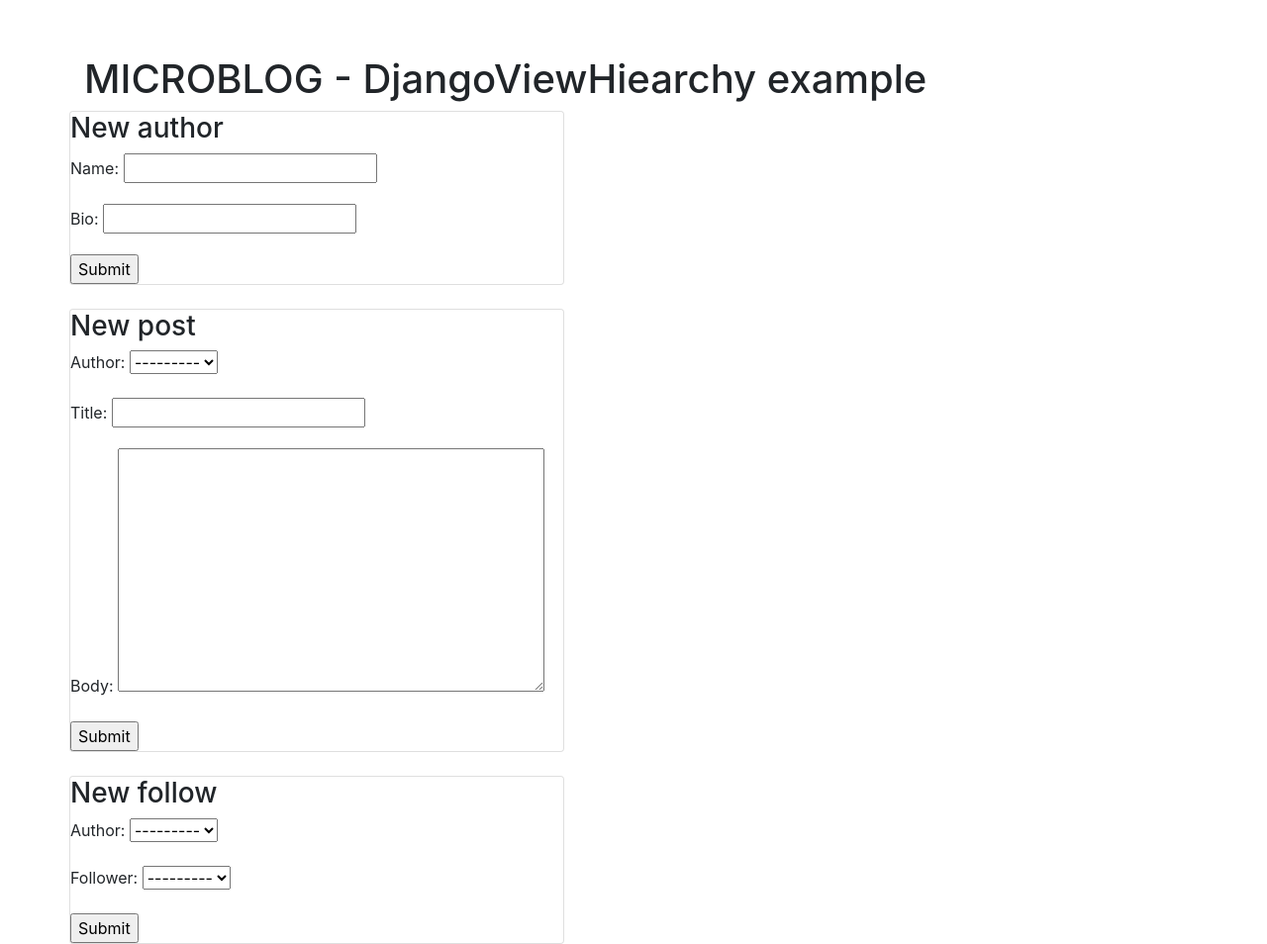
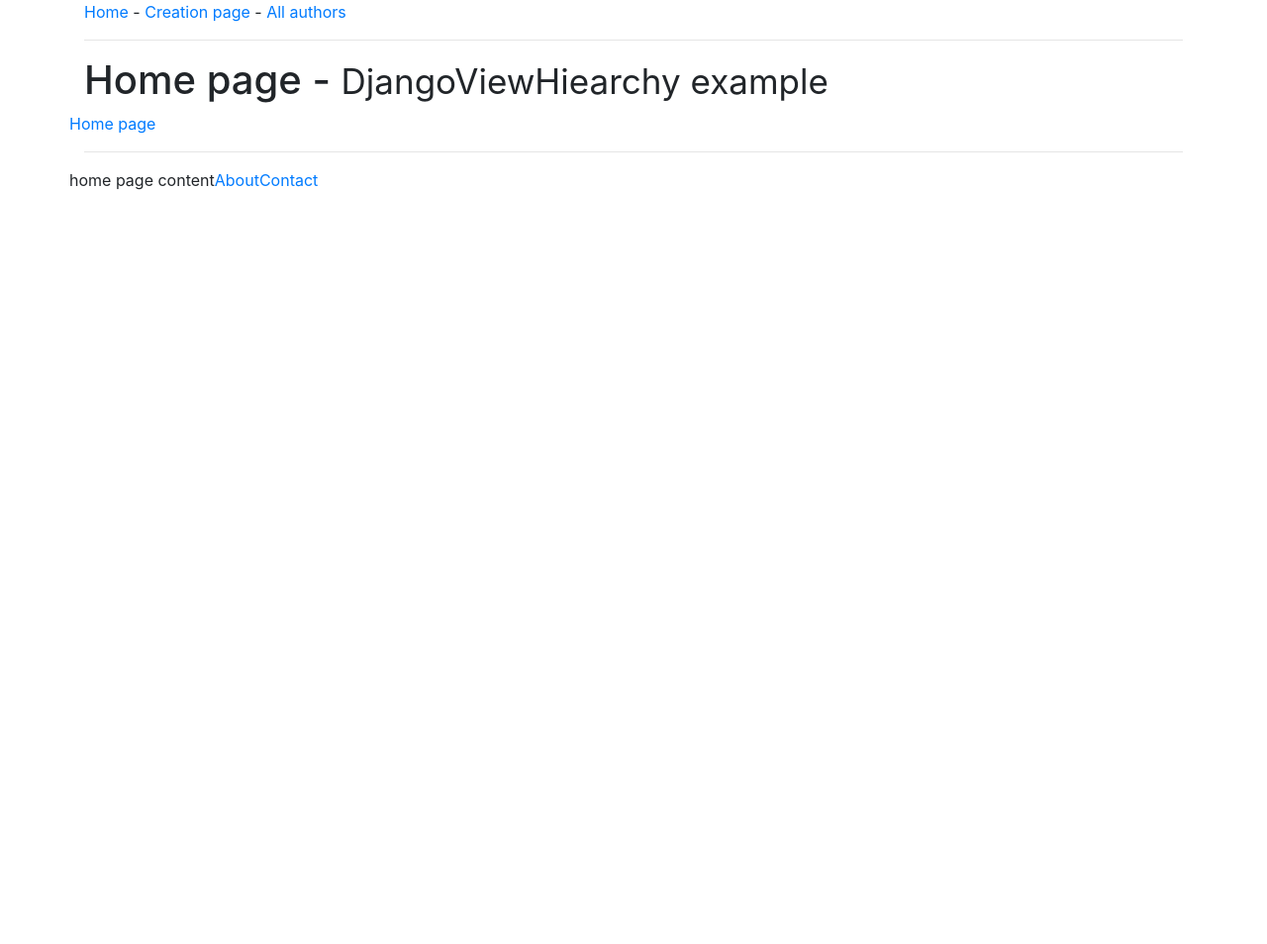
Before and after one commit to michaelpb/django-view-hierarchy, a Django app: page / in a window 1280 px wide. Shown: the whole page at 99% size. After the commit the page ends 192 px from the top, so only its background shows below. Run offline with Django 3.2, Linux system fonts and the light colour scheme; data that the repository does not hold is empty; parts of the project's set-up code (start-up, migrations or seed data) failed here and were passed over; some libraries are stand-ins or nearby versions.

Commit message:
Add title feature, also add example

```diff
--- a/django_view_hierarchy/decorators.py
+++ b/django_view_hierarchy/decorators.py
@@ -1,10 +1,10 @@
-from collections import namedtuple
+from collections import namedtuple, defaultdict
 from functools import wraps
 
 from django_view_hierarchy.utils import set_request_breadcrumbs
 
 
-class Breadcrumb(namedtuple('Breadcrumb', ['title', 'url'])):
+class Breadcrumb(namedtuple('Breadcrumb', ['title', 'url', 'groups'])):
     def __str__(self):
         return '<a href="%s">%s</a>' % (
             self.url,
@@ -16,6 +16,7 @@
     def __init__(self):
         self.bc_sources = []
         self.breadcrumbs = []
+        self.by_group = defaultdict(list)
 
     @property
     def last(self):
@@ -29,8 +30,27 @@
             return None
         return self.breadcrumbs[0]
 
-    def append(self, title, url):
-        self.breadcrumbs.append(Breadcrumb(title, url))
+    @property
+    def title(self):
+        '''
+        Guess at a set of breadcrumbs to determine a page title
+        '''
+        title_bcs = self.by_group['title']
+        if self.last and self.last not in title_bcs:
+            title_bcs.append(self.last)
+        if not title_bcs:
+            return ''
+
+        titles = [bc.title for bc in title_bcs]
+        titles.reverse()
+        return ' - '.join(titles)
+
+    def append(self, title, url, groups):
+        breadcrumb = Breadcrumb(title, url, groups)
+        self.breadcrumbs.append(breadcrumb)
+        if groups:
+            for group in groups:
+                self.by_group[group].append(breadcrumb)
 
     def add_breadcrumb_source(self, view, arg_names):
         self.bc_sources.append((view, arg_names))
@@ -60,16 +80,20 @@
     return decorator
 
 
-def breadcrumb(breadcrumb_getter, view_name=None):
+def breadcrumb(breadcrumb_getter, view_name=None, groups=None):
     '''
     Given a string or a function which takes the same sort of arguments as
     the view, and optionally a view name, wrap the current view in a way
     that will append as needed breadcrumbs to the breadcrumbs object. This
     assumes the view has already been inserted in a view hierarchy.
+
+    Optionally, we can add this breadcrumb to breadcrumb "groups", allowing us
+    to specify certain extra properties of it (should be some iterable)
     '''
     def decorator(view_func):
         view_func.breadcrumb = None
         view_func.view_name = view_name
+        view_func.breadcrumb_groups = groups
         if isinstance(breadcrumb_getter, str):
             view_func.breadcrumb = breadcrumb_getter
         else:
--- a/django_view_hierarchy/utils.py
+++ b/django_view_hierarchy/utils.py
@@ -85,9 +85,9 @@
 
         # Determine and append the breadcrumb title and reverse URL
         title, url = get_info_from_view_or_cbv(view, request, args, kwargs)
-        request.breadcrumbs.append(title, url)
+        request.breadcrumbs.append(title, url, view.breadcrumb_groups)
 
     # Finally, append current breadcrumb
     title, url = get_info_from_view_or_cbv(
         view_or_cbv, request, all_args, all_kwargs)
-    request.breadcrumbs.append(title, url)
+    request.breadcrumbs.append(title, url, view_or_cbv.breadcrumb_groups)
--- a/django_view_hierarchy/views.py
+++ b/django_view_hierarchy/views.py
@@ -6,6 +6,7 @@
 class BreadcrumbMixin:
     breadcrumb = None
     view_name = None
+    breadcrumb_groups = None
 
     def get_reverse_url(self):
         return reverse(self.view_name, args=self.args, kwargs=self.kwargs)
--- a/example/example/urls.py
+++ b/example/example/urls.py
@@ -1,14 +1,25 @@
 from django.conf.urls import url
 from django.contrib import admin
-from microblog import views as mb_views
+from microblog import views
+from django_view_hierarchy.helpers import view_hierarchy
 
-urlpatterns = [
-    url(r'^$', mb_views.index),
-    url(r'^new-author/$', mb_views.new_author),
-    url(r'^new-post/$', mb_views.new_post),
-    url(r'^new-follow/$', mb_views.new_follow),
+urlpatterns = view_hierarchy({
+    '': views.home,
+    'about': {
+        '': views.about,
+        'contact': views.about_contact,
+    },
+    'posts': {
+        '': views.all_authors,
+        '(?P<username>\w{0,50})/': views.view_posts,
+    },
+}) + [
+    url(r'^creation/$', views.creation),
 
-    url(r'^posts/(?P<username>\w{0,50})/$', mb_views.view_posts),
-    url(r'^admin/', admin.site.urls),
+    url(r'^new-author/$', views.new_author),
+    url(r'^new-post/$', views.new_post),
+    url(r'^new-follow/$', views.new_follow),
+
+    #url(r'^admin/', admin.site.urls),
     # url(r'', include('django_view_hierarchy.urls', namespace='django_view_hierarchy')),
 ]
--- a/example/manage.py
+++ b/example/manage.py
@@ -1,6 +1,8 @@
 #!/usr/bin/env python
 import os
 import sys
+
+sys.path.append('..')
 
 if __name__ == "__main__":
     os.environ.setdefault("DJANGO_SETTINGS_MODULE", "example.settings")
--- a/example/microblog/views.py
+++ b/example/microblog/views.py
@@ -1,10 +1,22 @@
-from django_view_hierarchy.helpers import EventDictPaginator
+from django_view_hierarchy.decorators import breadcrumb
 from django.shortcuts import redirect, render
 from microblog.forms import AuthorForm, FollowForm, MicroPostForm
 from microblog.models import Author, MicroPost
 
+@breadcrumb('Home page')
+def home(request):
+    return render(request, 'home.html')
 
-def index(request):
+@breadcrumb('About', groups=('title',))
+def about(request):
+    return render(request, 'home.html', {'content': 'about page: <a href="contact">contact page</a>'})
+
+@breadcrumb('Contact', groups=('title',))
+def about_contact(request):
+    return render(request, 'home.html', {'content': 'about contact page'})
+
+
+def creation(request):
     return render(request, 'index.html', {
         'author_form': AuthorForm(),
         'follow_form': FollowForm(),
@@ -28,15 +40,22 @@
     return redirect('/')
 
 
+@breadcrumb(
+    lambda request, username: Author.objects.get(name=username).name
+)
 def view_posts(request, username):
     author = Author.objects.get(name=username)
     if request.method == 'POST':
         AuthorForm(request.POST, instance=author).save()
         return redirect(author.get_absolute_url())
     return render(request, 'posts.html', {
-        'activities': EventDictPaginator(author, 100).page(1),
-        'form': AuthorForm(instance=author),
         'posts': MicroPost.objects.filter(author__name=username),
         'micro_post_form': MicroPostForm(initial={'author': author}),
         'username': username,
     })
+
+@breadcrumb('All authors')
+def all_authors(request):
+    return render(request, 'all_authors.html', {
+        'authors': Author.objects.all(),
+    })
--- a/example/templates/base.html
+++ b/example/templates/base.html
@@ -3,7 +3,7 @@
 <head>
   <meta charset="utf-8">
   <meta http-equiv="x-ua-compatible" content="ie=edge">
-  <title>{% block title %}django_view_hierarchy{% endblock title %}</title>
+  <title>{% block title %}{{ request.breadcrumbs.title }}{% endblock title %}</title>
   <meta name="viewport" content="width=device-width, initial-scale=1.0">
   <meta name="description" content="">
   <meta name="author" content="">
@@ -19,43 +19,43 @@
 
 <body>
 
-<div class="m-b">
-  <nav class="navbar navbar-dark navbar-static-top bg-inverse">
-    <div class="container">
-      <a class="navbar-brand" href="/">django_view_hierarchy</a>
-      <button type="button" class="navbar-toggler hidden-sm-up pull-xs-right" data-toggle="collapse"
-              data-target="#bs-navbar-collapse-1">
-        &#9776;
-      </button>
-
-      <!-- Collect the nav links, forms, and other content for toggling -->
-      <div class="collapse navbar-toggleable-xs" id="bs-navbar-collapse-1">
-        <ul class="nav navbar-nav">
-          <li class="nav-item">
-            <a class="nav-link" href="/">Home</a>
-          </li>
-        </ul>
-      </div>
-    </div>
-  </nav>
+    <!-- Collect the nav links, forms, and other content for toggling -->
+<div class="container">
+    <a href="/">Home</a> -
+    <a href="/creation/">Creation page</a> -
+    <a href="/posts/">All authors</a>
+    <hr />
 </div>
 
 <div class="container">
 
-    <h1>MICROBLOG - DjangoViewHiearchy example</h1>
+    <h1>{% block header %}MICROBLOG{% endblock %} - <small>DjangoViewHiearchy example</small></h1>
   {% if messages %}
-  {% for message in messages %}
-  <div class="alert {% if message.tags %}alert-{{ message.tags }}{% endif %}">{{ message }}</div>
-  {% endfor %}
+    {% for message in messages %}
+        <div class="alert {% if message.tags %}alert-{{ message.tags }}{% endif %}">{{ message }}</div>
+    {% endfor %}
   {% endif %}
+  <div class="row m-t-2">
+    <div class="panel">
+        {% for breadcrumb in request.breadcrumbs %}
+            {{ breadcrumb|safe }}
+            {% if not forloop.last %}
+             &gt;
+            {% endif %}
+        {% endfor %}
+    </div>
+  </div>
+  <hr />
 
   {% block content %}
   <div class="row m-t-2">
+    {% block main %}
     <p>Use this document as a way to quick start any new project.</p>
     <p>The current template is loaded from
       <code>django_view_hierarchy/example/templates/base.html</code>. </p>
     <p>Whenever you overwrite the contents of <code>django_view_hierarchy/example/django_view_hierarchy/urls.py</code> with your
       own content, you should see it here.</p>
+    {% endblock main %}
   </div>
   {% endblock content %}
 
--- /dev/null
+++ b/example/templates/home.html
@@ -0,0 +1,16 @@
+{% extends "base.html" %}
+
+{% block header %}{{ request.breadcrumbs.title }}{% endblock %}
+
+{% block main %}
+
+{% if content %}
+    <p>{{ content|safe }}</p>
+{% else %}
+    home page content
+    <p><a href="/about/">About</a></p>
+    <p><a href="/about/contact/">Contact</a></p>
+{% endif %}
+
+
+{% endblock %}
```
Also changed, not shown: example/templates/actable/base.html (deleted, +0 -87 lines), example/templates/all_authors.html (added, +13 -0 lines), tests/test_url_integration.py (+24 -1 lines), 1 other file.
